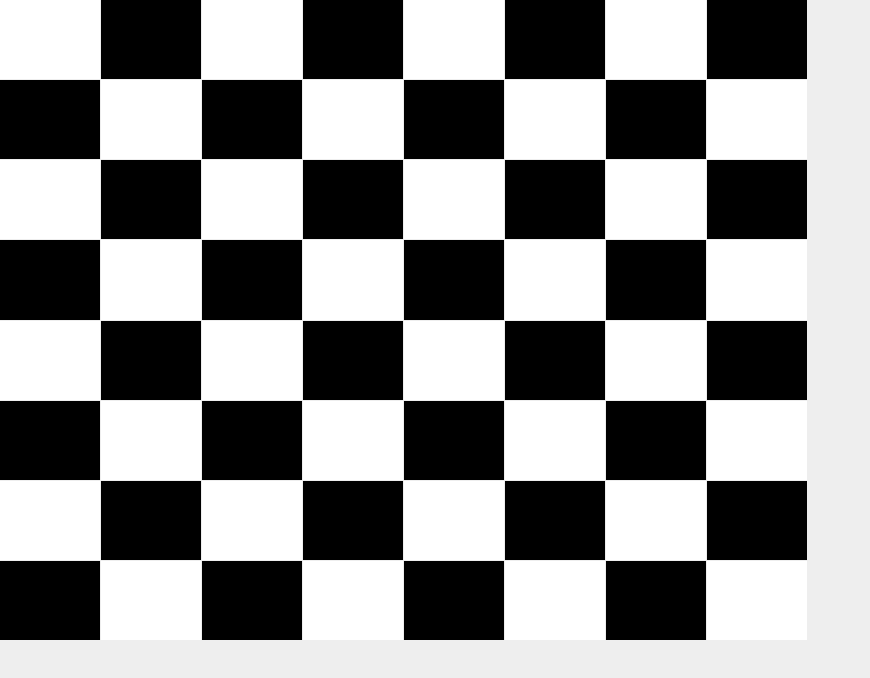
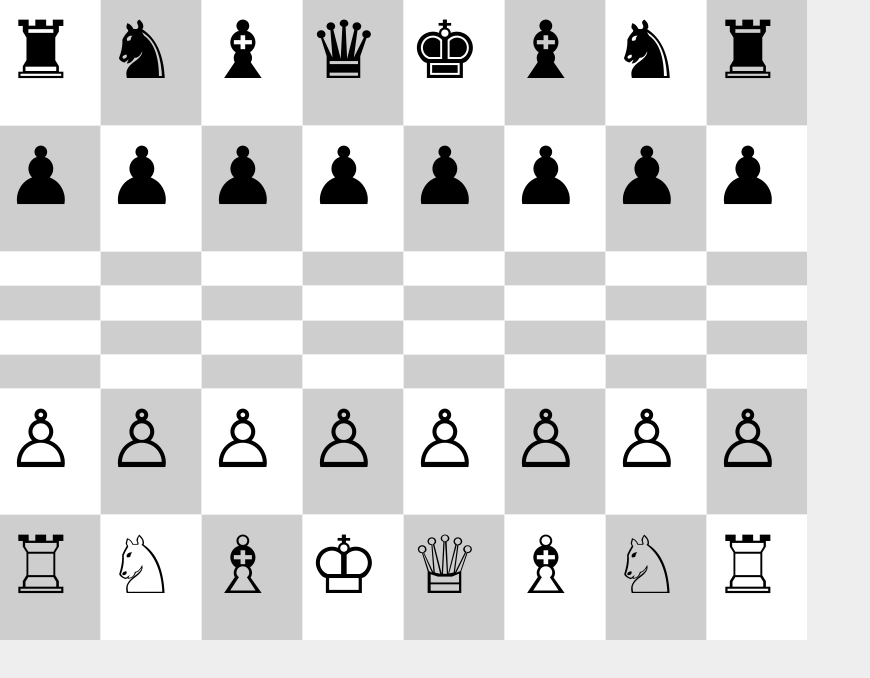
Before and after one commit to ashmatadeen/emoji-chess, a plain HTML site: page index.html in a window 1280 px wide. Shown: the whole page, without its empty margins (0-870 px from the left). Drawn offline with Linux system fonts and the light colour scheme.

Commit message:
starting positions

```diff
--- a/css/main.css
+++ b/css/main.css
@@ -5,23 +5,20 @@ body {
     display: grid;
     grid-template-columns: repeat(8, 100px);
     grid-gap: 1px;
-    color: #444;
     width: 640px;
     height: 640px;
 }
 
 .box {
   background-color: #cecece;
-  color: #fff;
-  padding: 10px 10px;
+  padding: 5px 5px;
+  font-size: 80px;
 }
 
 .box.white {
     background-color: white;
-    color: white;
 }
 
 .box.black {
-    background-color: black;
-    color: white;
+    background-color: #cecece;
 }
--- a/js/main.js
+++ b/js/main.js
@@ -3,6 +3,7 @@ var row = [1, 2, 3, 4, 5, 6, 7, 8];
 var col = ['a', 'b', 'c', 'd', 'e', 'f', 'g', 'h'];
 
 renderBoard();
+placePieces();
 
 function renderBoard() {
     var container = document.getElementById('chess-board');
@@ -16,10 +17,75 @@ function renderBoard() {
                 ? 'white'
                 : 'black';
             the_cell = document.createElement('div');
-            the_cell.className = 'box ' + colour + ' ' + i + j;
+            the_cell.className = 'box ' + colour + ' ' + i + j + ' row' + i;
+            the_cell.id = j + i;
             container.appendChild(the_cell);
             colour_toggler = !colour_toggler;
         });
         colour_toggler = !colour_toggler;
     });
 }
+
+function placePieces() {
+    var row1_cells = document.getElementsByClassName('row1');
+    for(var i = 0; i < row1_cells.length; i++) {
+        var content = getPosition(row1_cells[i].id);
+        row1_cells[i].innerHTML = content;
+    }
+
+    var row2_cells = document.getElementsByClassName('row2');
+    for(var i = 0; i < row2_cells.length; i++) {
+        var content = getPosition(row2_cells[i].id);
+        row2_cells[i].innerHTML = content;
+    }
+
+    var row7_cells = document.getElementsByClassName('row7');
+    for(var i = 0; i < row7_cells.length; i++) {
+        var content = getPosition(row7_cells[i].id);
+        row7_cells[i].innerHTML = content;
+    }
+
+    var row8_cells = document.getElementsByClassName('row8');
+    for(var i = 0; i < row8_cells.length; i++) {
+        var content = getPosition(row8_cells[i].id);
+        row8_cells[i].innerHTML = content;
+    }
+}
+
+function getPosition(cell) {
+    var positions = {
+        "a1": "♖",
+        "b1": "♘",
+        "c1": "♗",
+        "d1": "♔",
+        "e1": "♕",
+        "f1": "♗",
+        "g1": "♘",
+        "h1": "♖",
+        "a2": "♙",
+        "b2": "♙",
+        "c2": "♙",
+        "d2": "♙",
+        "e2": "♙",
+        "f2": "♙",
+        "g2": "♙",
+        "h2": "♙",
+        "a8": "♜",
+        "b8": "♞",
+        "c8": "♝",
+        "d8": "♛",
+        "e8": "♚",
+        "f8": "♝",
+        "g8": "♞",
+        "h8": "♜",
+        "a7": "♟",
+        "b7": "♟",
+        "c7": "♟",
+        "d7": "♟",
+        "e7": "♟",
+        "f7": "♟",
+        "g7": "♟",
+        "h7": "♟"
+    };
+    return positions[cell];
+}
```
